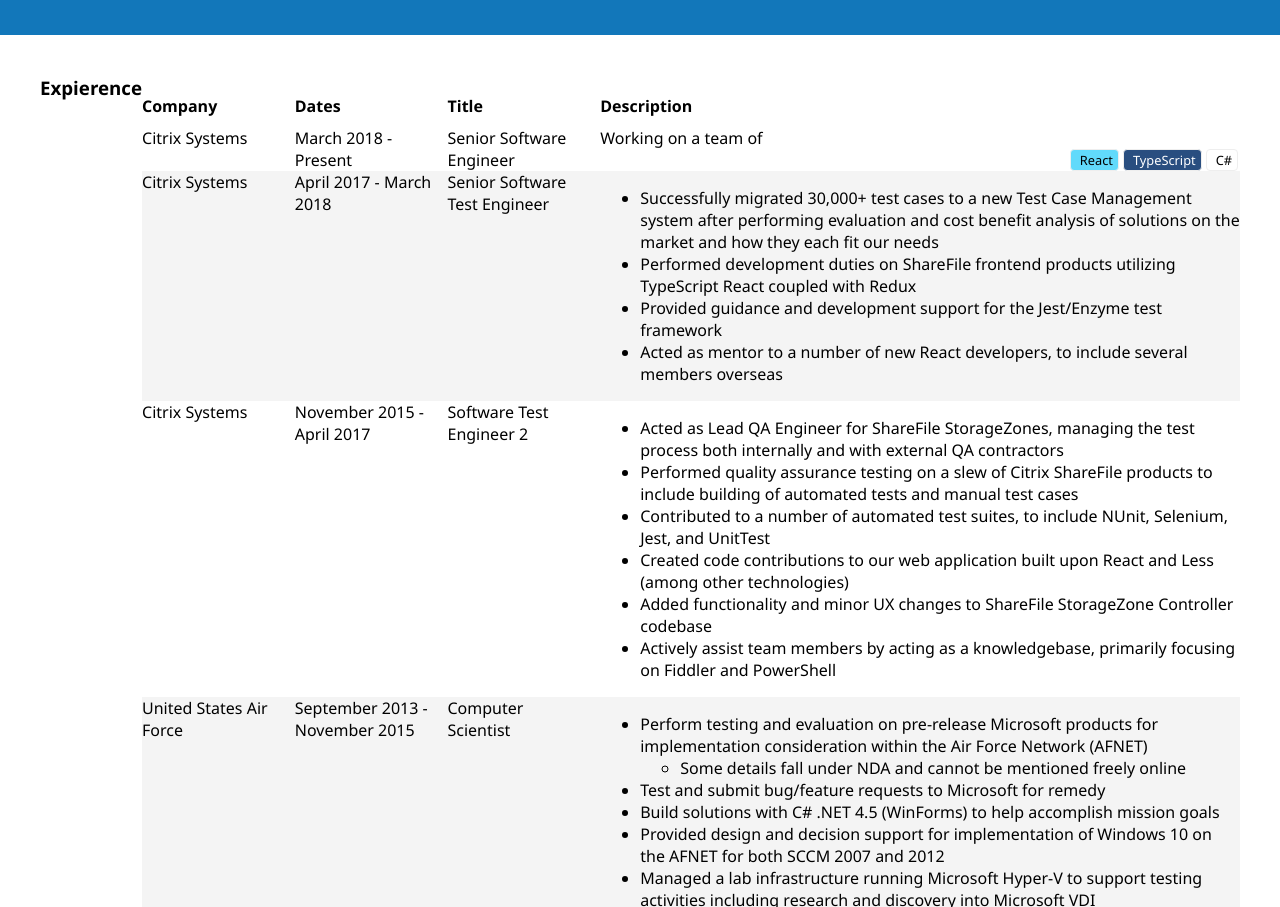
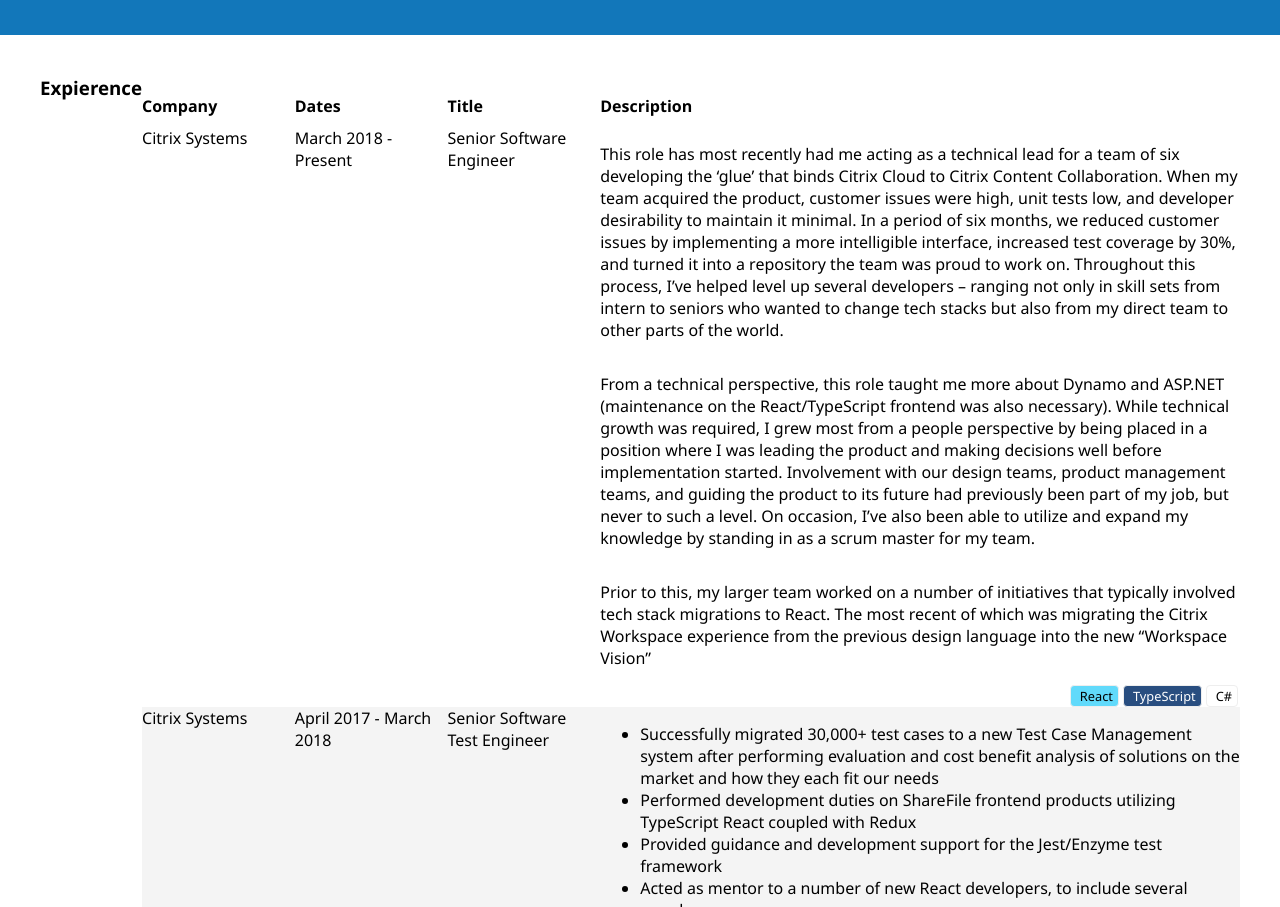
Before and after one commit to shoerner/my-resume, a React app: page / in a window 1280 px wide. Shown: the part 405-1312 px from the top of the page. Built offline with nearby package versions, Linux system fonts and the light colour scheme; some icons are missing.

Commit message:
chore: updates current job with new description

```diff
--- a/src/resume.tsx
+++ b/src/resume.tsx
@@ -34,18 +34,18 @@
 		{
 			TitleType: "E-Mail",
 			Icon: faAt,
-			Link: "mailto:resume@shoerner.net",
+			Link: "mailto:resume@shoerner.net"
 		},
 		{
 			TitleType: "GitHub",
 			Icon: faGithub,
-			Link: "https://github.com/shoerner",
+			Link: "https://github.com/shoerner"
 		},
 		{
 			TitleType: "LinkedIn",
 			Icon: faLinkedin,
-			Link: "https://linkedin.com/in/shawnhoerner",
-		},
+			Link: "https://linkedin.com/in/shawnhoerner"
+		}
 	],
 	Bio: [
 		"I’m a developer trained as a systems administrator that can’t resist a good challenge. My \
@@ -55,8 +55,8 @@
 
 		"Outside of work, I'm on the leadership board for Triangle ReactJS - a Meetup group created \
 		to help inspire the community to broaden their horizons when it comes to frontend \
-		development.",
-	],
+		development."
+	]
 };
 
 export const jobEntries: JobDescriptions[] = [
@@ -65,15 +65,48 @@
 		Dates: "March 2018 -​ Present",
 		Title: "Senior Software Engineer",
 		Description: {
-			Text: "Working on a team of ",
+			Text: (
+				<>
+					<p>
+						{
+							"This role has most recently had me acting as a technical lead for a team of six developing the \
+				‘glue’ that binds Citrix Cloud to Citrix Content Collaboration. When my team acquired the product, \
+				customer issues were high, unit tests low, and developer desirability to maintain it minimal. In \
+				a period of six months, we reduced customer issues by implementing a more intelligible interface, \
+				increased test coverage by 30%, and turned it into a repository the team was proud to work on. \
+				Throughout this process, I’ve helped level up several developers – ranging not only in skill sets \
+				from intern to seniors who wanted to change tech stacks but also from my direct team to other parts \
+				of the world."
+						}
+					</p>
+					<p>
+						{
+							"From a technical perspective, this role taught me more about Dynamo and ASP.NET (maintenance on the \
+				React/TypeScript frontend was also necessary). While technical growth was required, I grew most from \
+				a people perspective by being placed in a position where I was leading the product and making decisions \
+				well before implementation started. Involvement with our design teams, product management teams, and \
+				guiding the product to its future had previously been part of my job, but never to such a level. On \
+				occasion, I’ve also been able to utilize and expand my knowledge by standing in as a scrum master for \
+				my team."
+						}
+					</p>
+					<p>
+						{
+							"Prior to this, my larger team worked on a number of initiatives that typically involved tech stack \
+				migrations to React. The most recent of which was migrating the Citrix Workspace experience from the \
+				previous design language into the new “Workspace Vision”"
+						}
+					</p>
+				</>
+			),
 			Badges: (
 				<>
 					<TechBadge title="React" devIconName="react-original" backgroundColor="#61dafb" />
 					<TechBadge title="TypeScript" devIconName="typescript-plain" backgroundColor="#294E80" />
 					<TechBadge title="C#" devIconName="csharp-plain-wordmark" />
 				</>
-			),
-		},
+			)
+		}
 	},
 	{
 		Company: "Citrix Systems",
@@ -93,8 +126,8 @@
 					<li>Provided guidance and development support for the Jest/Enzyme test framework</li>
 					<li>Acted as mentor to a number of new React developers, to include several members overseas</li>
 				</ul>
-			),
-		},
+			)
+		}
 	},
 	{
 		Company: "Citrix Systems",
@@ -124,8 +157,8 @@
 						PowerShell
 					</li>
 				</ul>
-			),
-		},
+			)
+		}
 	},
 	{
 		Company: "United States Air Force",
@@ -153,7 +186,7 @@
 					</li>
 					<li>Acted as content manager for department SharePoint instance</li>
 				</ul>
-			),
-		},
-	},
+			)
+		}
+	}
 ];
```
